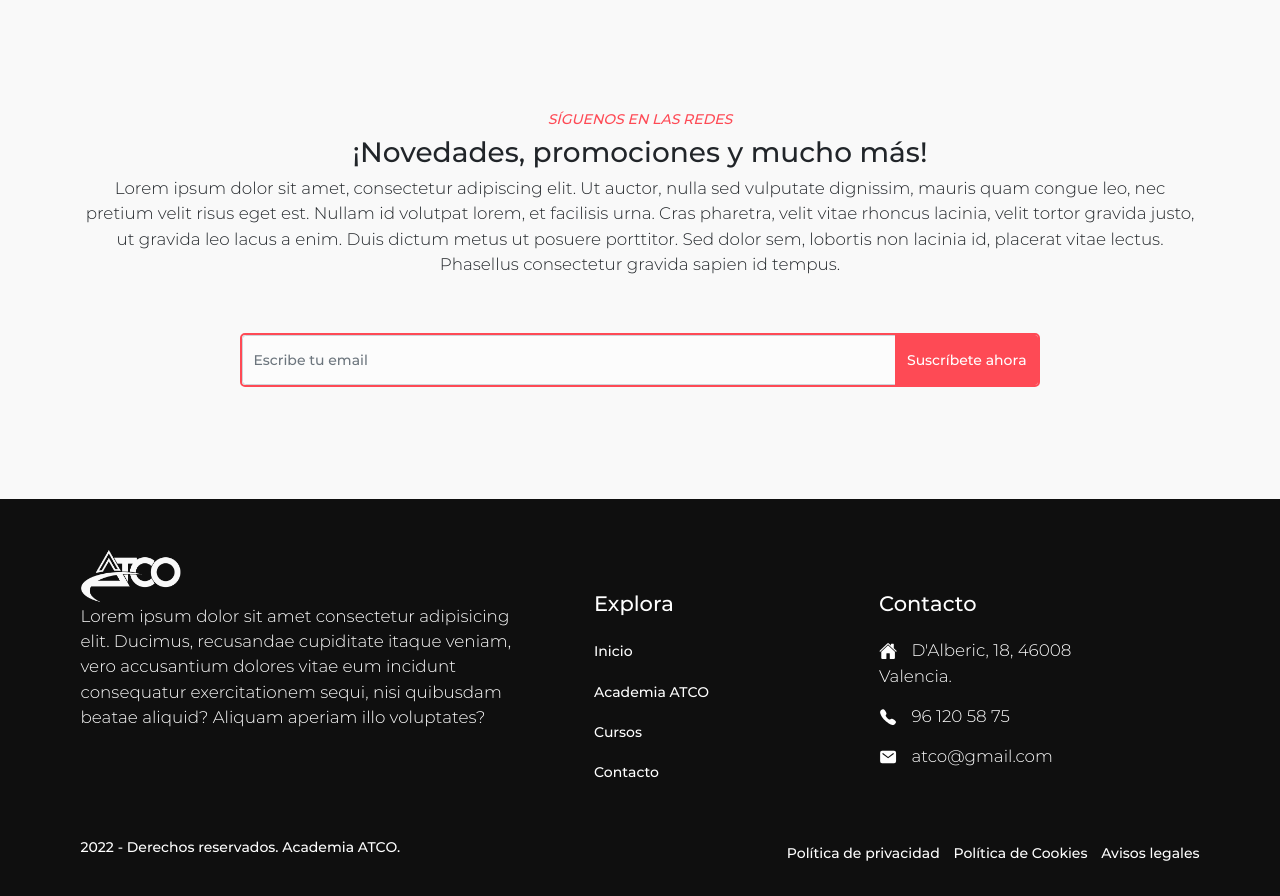
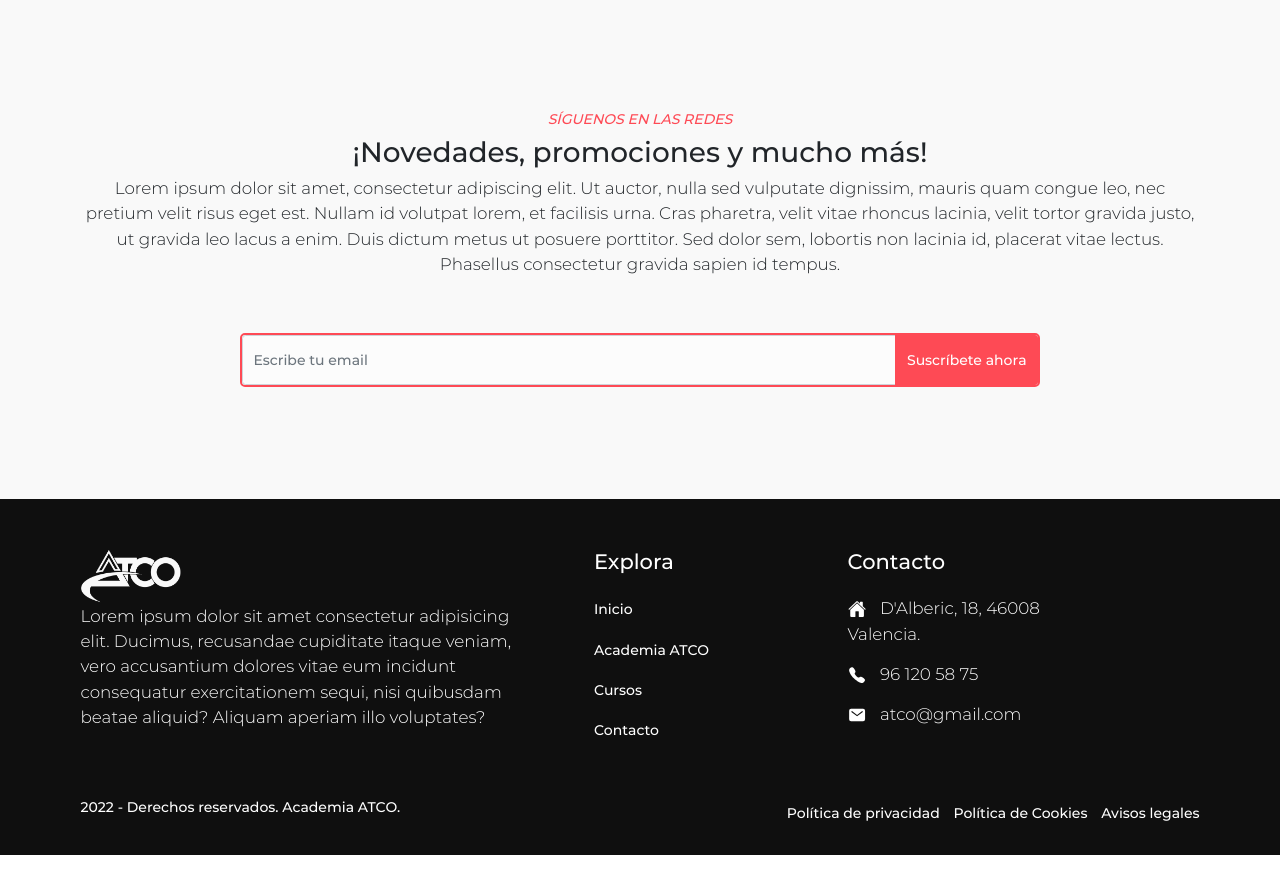
Before and after one commit to magallart/academia_tco, a PHP site: page / in a window 1280 px wide. Shown: the part 4231-5127 px from the top of the page. After the commit the page ends 5086 px from the top, so only its background shows below. Run offline with PHP 8.4, Linux system fonts and the light colour scheme.

Commit message:
Arreglo de footer
Quitado padding y margin de la segunda y tercera columna

```diff
--- a/app/templates/layout.php
+++ b/app/templates/layout.php
@@ -51,7 +51,7 @@
 							accusantium dolores vitae eum incidunt consequatur exercitationem sequi, nisi quibusdam beatae aliquid?
 							Aliquam aperiam illo voluptates?</p>
 					</div>
-					<div class="col col-lg-3 col-md-6 px-5 mt-md-5">
+					<div class="col col-lg-3 col-md-6 px-5 ">
 						<h4>Explora</h4>
 						<ul>
 							<li><a href="index.php?ctl=inicio">Inicio</a></li>
@@ -60,7 +60,7 @@
 							<li><a href="index.php?ctl=contacto">Contacto</a></li>
 						</ul>
 					</div>
-					<div class="col col-lg-3 col-md-6 px-5 mt-md-5">
+					<div class="col col-lg-3 col-md-6">
 						<h4>Contacto</h4>
 						<ul>
 							<li>
```
